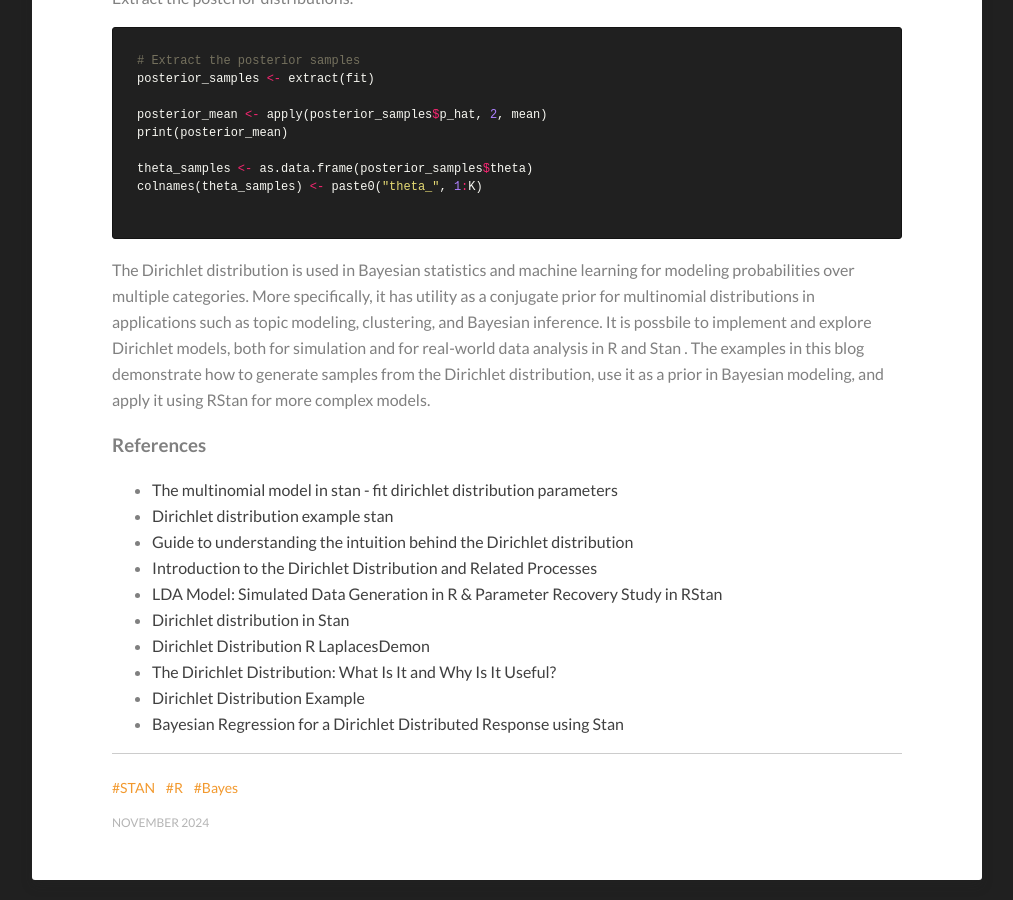
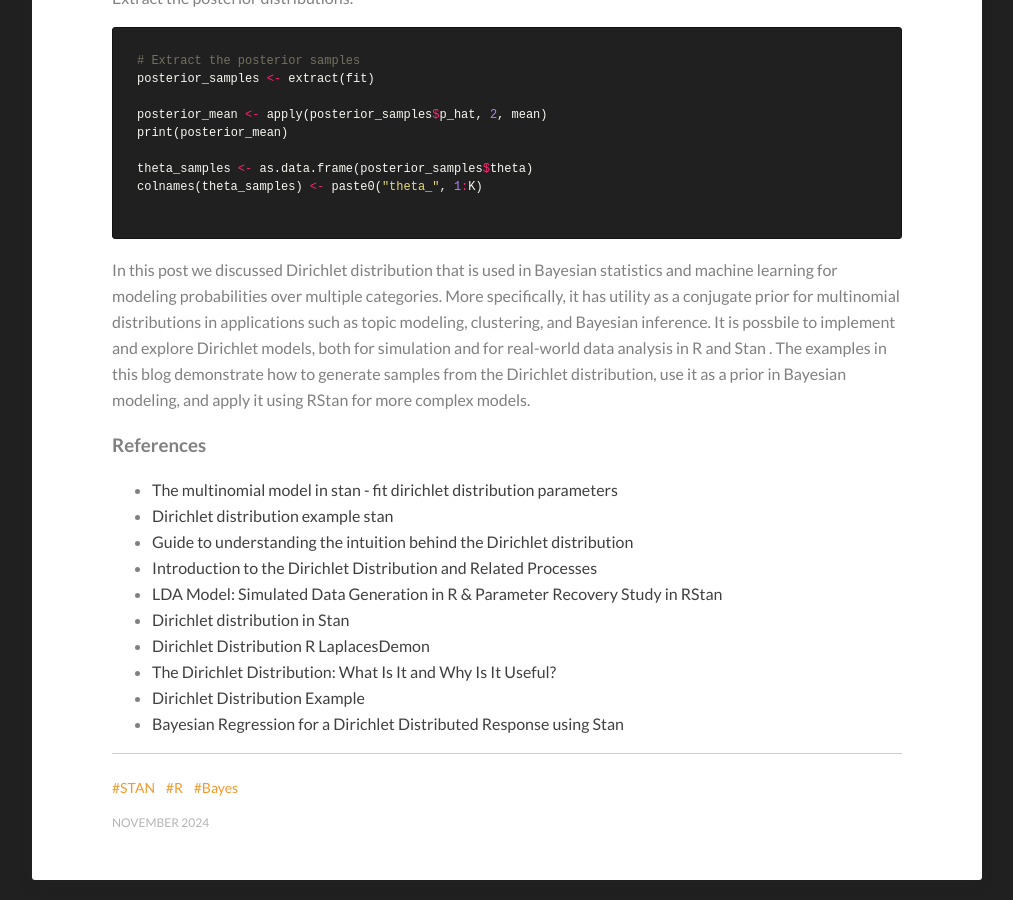
Before and after one commit to Kamran-Afzali/Kamran-Afzali.github.io, a Jekyll site: the page built from _posts/2024-11-25-Dirichlet_Distribution.md, in a window 1280 px wide and 900 px high, scrolled down 5344 px. Shown: the whole window, without its empty margins (133-1146 px from the left). Built offline with Jekyll 4.4.1, drawn with Linux system fonts in a browser that asks for light colours; formulas are drawn with MathJax 3.

Commit message:
Update 2024-11-25-Dirichlet_Distribution.md

````diff
--- a/_posts/2024-11-25-Dirichlet_Distribution.md
+++ b/_posts/2024-11-25-Dirichlet_Distribution.md
@@ -213,7 +213,7 @@
 
 ```
 
-The Dirichlet distribution is used in Bayesian statistics and machine learning for modeling probabilities over multiple categories. More specifically, it has utility as a conjugate prior for multinomial distributions in applications such as topic modeling, clustering, and Bayesian inference. It is possbile to implement and explore Dirichlet models, both for simulation and for real-world data analysis in R and Stan . The examples in this blog demonstrate how to generate samples from the Dirichlet distribution, use it as a prior in Bayesian modeling, and apply it using RStan for more complex models.
+In this post we discussed Dirichlet distribution that is used in Bayesian statistics and machine learning for modeling probabilities over multiple categories. More specifically, it has utility as a conjugate prior for multinomial distributions in applications such as topic modeling, clustering, and Bayesian inference. It is possbile to implement and explore Dirichlet models, both for simulation and for real-world data analysis in R and Stan . The examples in this blog demonstrate how to generate samples from the Dirichlet distribution, use it as a prior in Bayesian modeling, and apply it using RStan for more complex models.
 
 ### References
 
````
